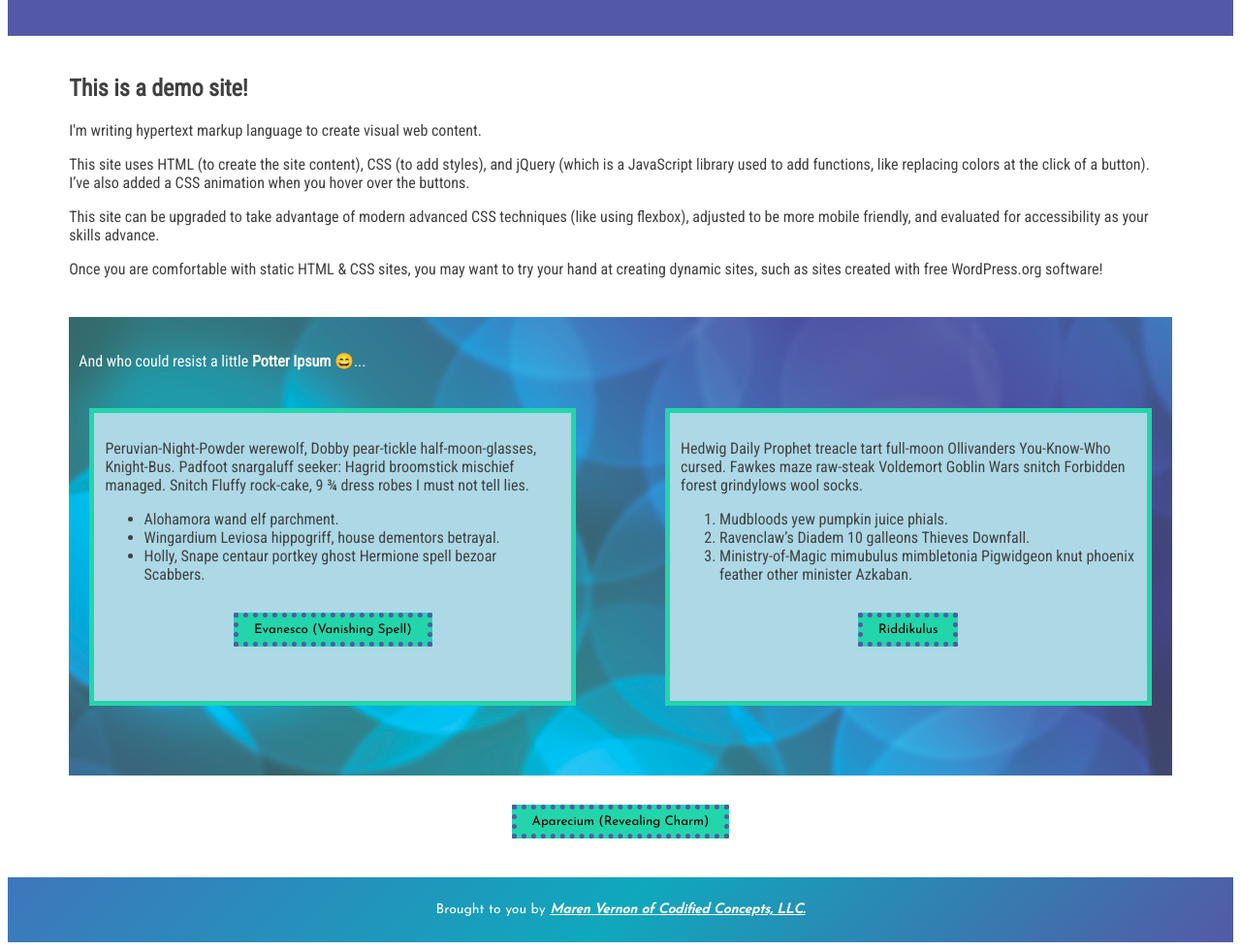
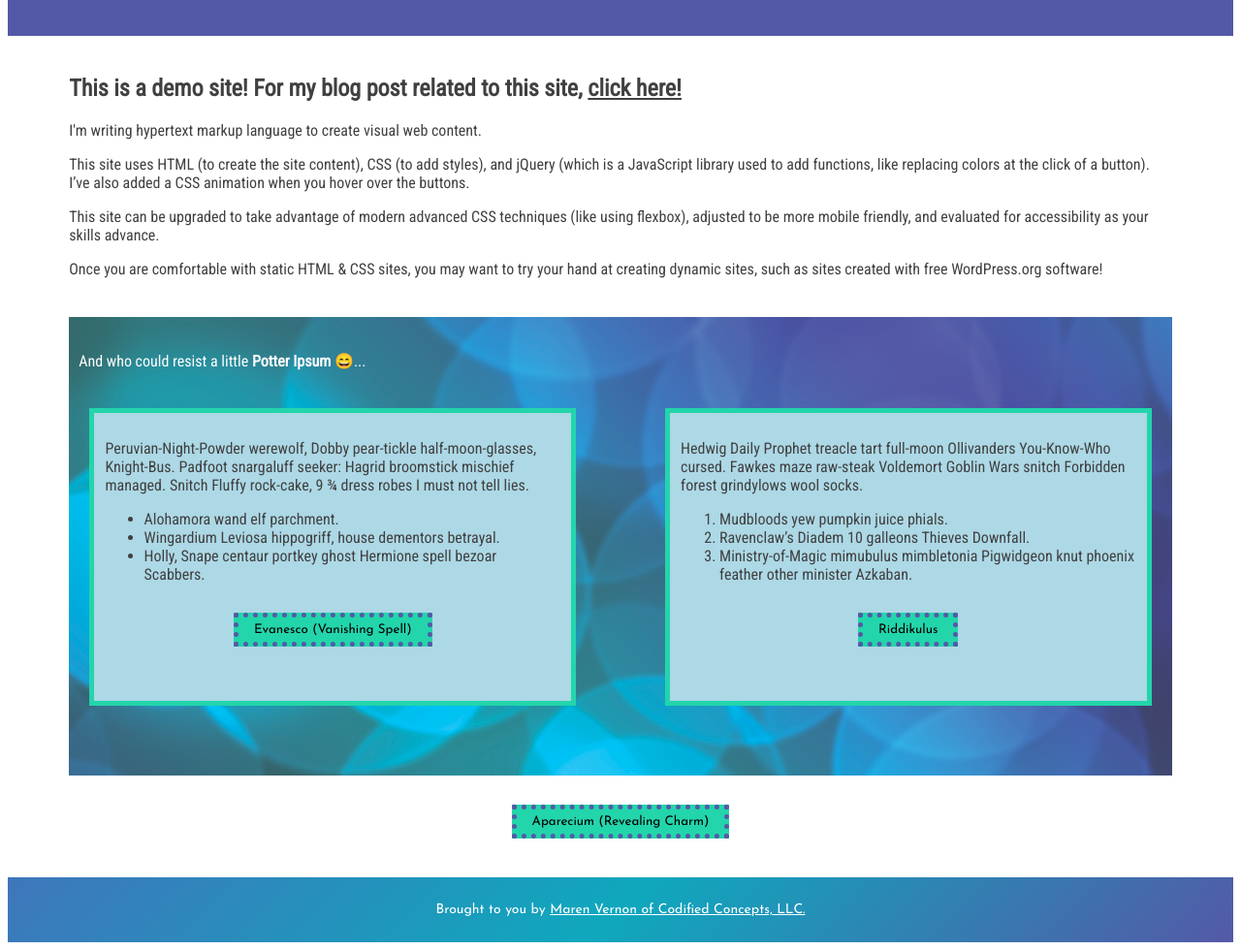
Before and after one commit to codifiedconcepts/STEM_website_example, a plain HTML site: page index.html in a window 1280 px wide. Shown: the part 94-1074 px from the top of the page at 97% size. Drawn offline with nearby package versions, Linux system fonts and the light colour scheme.

Commit message:
adding blog post mention

```diff
--- a/css/style.css
+++ b/css/style.css
@@ -4,9 +4,7 @@ h1 {
     font-size: 42px;
 }
 a {
-    color: white;
-    font-weight: bold;
-    font-style: italic;
+    color: #404040;
 }
 header {
     background: #5459A7;
@@ -64,6 +62,9 @@ footer {
     text-align: center;
     color: white;
 }
+footer a {
+    color: white;
+}
 
 /*----- Button Animation -----*/
 @keyframes bounceIn {
--- a/index.html
+++ b/index.html
@@ -13,7 +13,7 @@
             <h1>Hello, world!</h1>
         </header>
         <main>
-            <h2>This is a demo site!</h2>
+            <h2>This is a demo site! For my blog post related to this site, <a href="https://codifiedconcepts.com/want-to-start-coding-ideas-to-get-you-going">click here!</a></h2>
 
             <p>I'm writing hypertext markup language to create visual web content.</p>
             <p>This site uses HTML (to create the site content), CSS (to add styles), and jQuery (which is a JavaScript library used to add functions, like replacing colors at the click of a button). I’ve also added a CSS animation when you hover over the buttons.</p>
```
